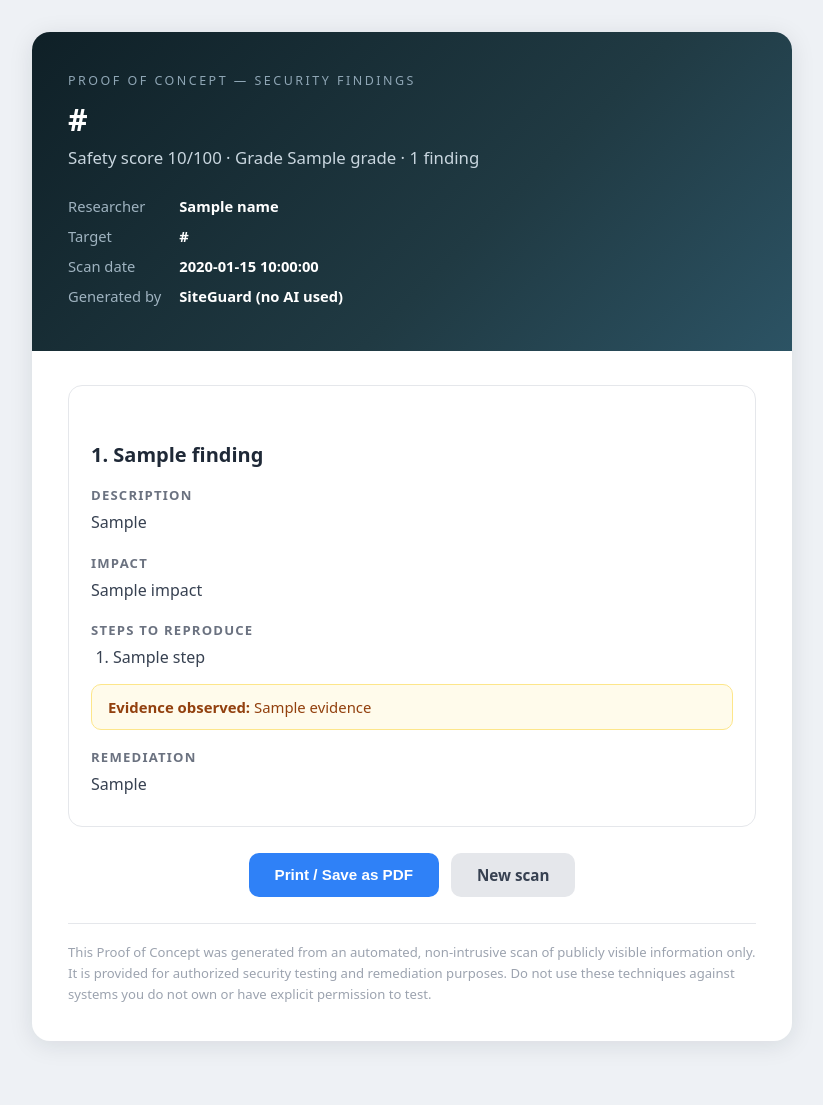
After one commit to xorudra/siteguard, a Flask app: template templates/poc.html in a window 1280 px wide. The commit adds this page. Shown: the whole page, without its empty margins (228-1051 px from the left). Run offline with Flask 3, Linux system fonts and the light colour scheme; the template is opened without the code that fills it: most values are stand-ins (such as "Sample title", 1, 10 or a date in 2020).

Commit message:
PoC feature: findings get stable keys + static PoC details; /poc route builds a personalized, no-AI PoC report from the visitor's name; report page has Generate PoC form; README roadmap (VAPT mode)

```diff
--- a/app.py
+++ b/app.py
@@ -1,6 +1,7 @@
 #!/usr/bin/env python3
 """SiteGuard web app — enter a URL, get a website security report."""
 import os
+import secrets
 import sys
 import time
 
@@ -16,6 +17,119 @@ SEV_LABEL = {"high": "Fix now", "medium": "Should fix",
              "low": "Nice to fix", "info": "Just so you know"}
 GRADE_COLOR = {"A": "#22a06b", "B": "#65a30d", "C": "#ca8a04",
                "D": "#ea580c", "F": "#dc2626"}
+
+# --- short-lived report store so /poc can rebuild a PoC without re-scanning ---
+REPORTS = {}
+REPORT_TTL = 3600
+
+
+def _store_report(report):
+    token = secrets.token_urlsafe(16)
+    now = time.time()
+    for k in [k for k, (ts, _) in REPORTS.items() if now - ts > REPORT_TTL]:
+        del REPORTS[k]
+    REPORTS[token] = (now, report)
+    return token
+
+
+# --- PoC details per finding key: impact, reproduction steps, observed evidence.
+# Pure static data — generating a PoC needs no AI and no tokens. TARGET in
+# repro steps is replaced with the scanned host.
+POC_DETAILS = {
+    "https": {
+        "impact": "Without HTTPS, everything visitors type — passwords, card "
+                  "numbers, messages — travels as readable text. Anyone on the "
+                  "same network (cafe WiFi, office network) can read or change it.",
+        "repro": ["Open https://TARGET in a browser — the connection fails or "
+                  "the address bar shows 'Not secure' instead of a padlock."],
+        "evidence": "The scanner could not establish an HTTPS connection to the site.",
+    },
+    "http-redirect": {
+        "impact": "Visitors who type the address without https:// land on an "
+                  "unprotected page. An attacker on the network can intercept "
+                  "that first request and steal logins (SSL stripping).",
+        "repro": ["Run: curl -sI http://TARGET",
+                  "A safe site answers 301/302 redirecting to https://. "
+                  "This one served a normal page over plain HTTP."],
+        "evidence": "A plain-HTTP request did not redirect to HTTPS.",
+    },
+    "hsts": {
+        "impact": "Without this rule, a first-time visitor can be silently "
+                  "downgraded to the insecure version of the site by an attacker "
+                  "on the network — even though HTTPS exists.",
+        "repro": ["Run: curl -sI https://TARGET | grep -i strict-transport-security",
+                  "No output means the header is missing."],
+        "evidence": "Response headers did not include Strict-Transport-Security.",
+    },
+    "clickjacking": {
+        "impact": "Other sites can embed this site invisibly in a frame and trick "
+                  "visitors into clicking buttons they cannot see (for example, "
+                  "'Delete account').",
+        "repro": ["Run: curl -sI https://TARGET | grep -iE 'x-frame-options|content-security-policy'",
+                  "No output means there is no framing protection.",
+                  "Demo: putting <iframe src='https://TARGET'></iframe> on any "
+                  "page loads this site inside it."],
+        "evidence": "The response had neither X-Frame-Options nor a "
+                    "Content-Security-Policy framing rule.",
+    },
+    "csp": {
+        "impact": "If an attacker ever manages to inject a script into a page "
+                  "(through a comment box, for example), nothing stops it from "
+                  "running and stealing visitor data.",
+        "repro": ["Run: curl -sI https://TARGET | grep -i content-security-policy",
+                  "No output means the header is missing."],
+        "evidence": "Response headers did not include Content-Security-Policy.",
+    },
+    "server-version": {
+        "impact": "The exact server version is public. Attackers search for known "
+                  "holes in that exact version instead of guessing.",
+        "repro": ["Run: curl -sI https://TARGET | grep -i '^server:'",
+                  "The version number is printed in the response."],
+        "evidence": "The Server response header exposed a version number.",
+    },
+    "x-powered-by": {
+        "impact": "Reveals the exact technology stack, giving attackers a head "
+                  "start on which exploits to try.",
+        "repro": ["Run: curl -sI https://TARGET | grep -i x-powered-by"],
+        "evidence": "The X-Powered-By header was present in the response.",
+    },
+    "cert-expired": {
+        "impact": "Browsers show a full-page security warning. Most visitors "
+                  "leave immediately and never come back.",
+        "repro": ["Run: echo | openssl s_client -connect TARGET:443 2>/dev/null "
+                  "| openssl x509 -noout -dates",
+                  "The 'notAfter' date is in the past."],
+        "evidence": "The TLS certificate's expiry date has passed.",
+    },
+    "cert-expiring": {
+        "impact": "When it lapses, browsers will block visitors with a security "
+                  "warning until it is renewed.",
+        "repro": ["Run: echo | openssl s_client -connect TARGET:443 2>/dev/null "
+                  "| openssl x509 -noout -dates",
+                  "The 'notAfter' date is within 30 days."],
+        "evidence": "The TLS certificate expires within 30 days.",
+    },
+    "git": {
+        "impact": "Anyone can download the site's private source code — often "
+                  "containing passwords and API keys developers left inside.",
+        "repro": ["Run: curl -s https://TARGET/.git/HEAD",
+                  "If it prints 'ref: refs/heads/...', the code folder is public."],
+        "evidence": "/.git/HEAD was publicly readable and contained a git ref.",
+    },
+    "env": {
+        "impact": "Database passwords, API keys and app secrets are readable by "
+                  "anyone — a full compromise of every connected service.",
+        "repro": ["Run: curl -s https://TARGET/.env",
+                  "If it prints values like DB_PASSWORD or SECRET, they are exposed."],
+        "evidence": "/.env was publicly readable and contained secret-looking values.",
+    },
+    "wp-login": {
+        "impact": "Not a vulnerability by itself — but it tells attackers exactly "
+                  "where to try stolen passwords and bot attacks.",
+        "repro": ["Open https://TARGET/wp-login.php in a browser — the login form loads."],
+        "evidence": "/wp-login.php returned HTTP 200.",
+    },
+}
 
 # --- simple in-memory rate limiting: 10 scans / hour per IP ---
 RATE_LIMIT = 10
@@ -88,7 +202,45 @@ def do_scan():
             error="Could not scan that site — check the address and try again.")
     return render_template("report.html", r=report,
                            sev_color=SEV_COLOR, sev_label=SEV_LABEL,
-                           grade_color=GRADE_COLOR[report["grade"]])
+                           grade_color=GRADE_COLOR[report["grade"]],
+                           poc_token=_store_report(report))
+
+
+@app.route("/poc", methods=["POST"])
+def make_poc():
+    token = request.form.get("token", "")
+    name = (request.form.get("name") or "").strip()[:80]
+    entry = REPORTS.get(token)
+
+    def _report_page(r, tok, poc_error=None):
+        return render_template("report.html", r=r,
+                               sev_color=SEV_COLOR, sev_label=SEV_LABEL,
+                               grade_color=GRADE_COLOR[r["grade"]],
+                               poc_token=tok, poc_error=poc_error)
+
+    if not entry:
+        return render_template(
+            "index.html",
+            error="That report expired — please scan the site again.")
+    _, report = entry
+    if not name:
+        return _report_page(report, token,
+                            "Please enter your name for the PoC report.")
+    if not report["findings"]:
+        return _report_page(report, token)
+
+    details = []
+    for f in report["findings"]:
+        d = POC_DETAILS.get(f.get("key", ""), {})
+        host = report["url"]
+        details.append({
+            "finding": f,
+            "impact": d.get("impact", ""),
+            "repro": [s.replace("TARGET", host) for s in d.get("repro", [])],
+            "evidence": d.get("evidence", ""),
+        })
+    return render_template("poc.html", r=report, name=name, details=details,
+                           sev_color=SEV_COLOR, sev_label=SEV_LABEL)
 
 
 if __name__ == "__main__":
--- /dev/null
+++ b/templates/poc.html
@@ -0,0 +1,104 @@
+<!doctype html>
+<html lang="en">
+<head>
+<meta charset="utf-8">
+<meta name="viewport" content="width=device-width, initial-scale=1">
+<title>Proof of Concept — {{ r.url }}</title>
+<style>
+  *{box-sizing:border-box}
+  body{margin:0;font-family:system-ui,-apple-system,"Segoe UI",Roboto,sans-serif;background:#eef1f5;color:#1f2937;padding:32px 16px 64px}
+  .wrap{max-width:760px;margin:0 auto}
+  .sheet{background:#fff;border-radius:18px;box-shadow:0 4px 24px rgba(15,32,39,.1);overflow:hidden}
+  .cover{background:linear-gradient(135deg,#0f2027,#203a43 60%,#2c5364);color:#fff;padding:40px 36px}
+  .cover .kicker{font-size:.78em;text-transform:uppercase;letter-spacing:2.5px;color:#8fa6b5;margin-bottom:10px}
+  .cover h1{margin:0 0 6px;font-size:1.9em}
+  .cover .target{font-size:1.05em;color:#c9d6df;word-break:break-all}
+  .cover table{margin-top:22px;border-collapse:collapse;font-size:.92em}
+  .cover td{padding:5px 18px 5px 0;color:#9fb3c0}
+  .cover td.v{color:#fff;font-weight:600}
+  .body{padding:12px 36px 36px}
+  .finding{border:1px solid #e5e7eb;border-radius:14px;padding:22px;margin:22px 0}
+  .finding h2{margin:8px 0 4px;font-size:1.25em}
+  .pill{display:inline-block;color:#fff;font-size:.78em;font-weight:600;padding:4px 12px;border-radius:20px;letter-spacing:.3px}
+  .finding h3{font-size:.82em;text-transform:uppercase;letter-spacing:1.2px;color:#6b7280;margin:18px 0 6px}
+  .finding p{margin:6px 0;line-height:1.6;color:#374151}
+  .finding ol{margin:6px 0;padding-left:22px;color:#374151}
+  .finding li{margin:6px 0;line-height:1.55}
+  code{background:#f3f4f6;border:1px solid #e5e7eb;border-radius:6px;padding:2px 7px;font-size:.88em;font-family:ui-monospace,SFMono-Regular,Menlo,monospace;word-break:break-all}
+  .evidence{background:#fffbeb;border:1px solid #fde68a;border-radius:10px;padding:12px 16px;margin-top:14px;font-size:.93em;color:#92400e}
+  .toolbar{display:flex;gap:12px;justify-content:center;margin:26px 0 6px}
+  .toolbar button,.toolbar a{padding:12px 26px;font-size:.95em;font-weight:600;border-radius:10px;cursor:pointer;text-decoration:none;border:0}
+  .toolbar .print{background:#2f81f7;color:#fff}
+  .toolbar .print:hover{background:#1f6feb}
+  .toolbar .back{background:#e5e7eb;color:#374151}
+  .disclaimer{margin:26px 0 0;font-size:.82em;color:#9ca3af;line-height:1.6;border-top:1px solid #e5e7eb;padding-top:18px}
+  @media print{
+    body{background:#fff;padding:0}
+    .toolbar{display:none}
+    .sheet{box-shadow:none;border-radius:0}
+    .finding{break-inside:avoid}
+  }
+  @media(max-width:560px){.cover,.body{padding-left:22px;padding-right:22px}}
+</style>
+</head>
+<body>
+<div class="wrap">
+  <div class="sheet">
+    <div class="cover">
+      <div class="kicker">Proof of Concept &mdash; Security Findings</div>
+      <h1>{{ r.url }}</h1>
+      <div class="target">Safety score {{ r.score }}/100 &middot; Grade {{ r.grade }} &middot; {{ details|length }} finding{{ 's' if details|length != 1 }}</div>
+      <table>
+        <tr><td>Researcher</td><td class="v">{{ name }}</td></tr>
+        <tr><td>Target</td><td class="v">{{ r.url }}</td></tr>
+        <tr><td>Scan date</td><td class="v">{{ r.scanned_at }}</td></tr>
+        <tr><td>Generated by</td><td class="v">SiteGuard (no AI used)</td></tr>
+      </table>
+    </div>
+    <div class="body">
+      {% for d in details %}
+      {% set f = d.finding %}
+      <div class="finding">
+        <span class="pill" style="background:{{ sev_color[f.severity] }}">{{ sev_label[f.severity] }} &middot; {{ f.severity|upper }}</span>
+        <h2>{{ loop.index }}. {{ f.title }}</h2>
+
+        <h3>Description</h3>
+        <p>{{ f.what_it_means }}</p>
+
+        {% if d.impact %}
+        <h3>Impact</h3>
+        <p>{{ d.impact }}</p>
+        {% endif %}
+
+        {% if d.repro %}
+        <h3>Steps to reproduce</h3>
+        <ol>
+          {% for step in d.repro %}
+          <li>{{ step }}</li>
+          {% endfor %}
+        </ol>
+        {% endif %}
+
+        {% if d.evidence %}
+        <div class="evidence"><b>Evidence observed:</b> {{ d.evidence }}</div>
+        {% endif %}
+
+        <h3>Remediation</h3>
+        <p>{{ f.how_to_fix }}</p>
+      </div>
+      {% endfor %}
+
+      <div class="toolbar">
+        <button class="print" id="printBtn">Print / Save as PDF</button>
+        <a class="back" href="/">New scan</a>
+      </div>
+
+      <p class="disclaimer">This Proof of Concept was generated from an automated, non-intrusive scan of publicly visible information only. It is provided for authorized security testing and remediation purposes. Do not use these techniques against systems you do not own or have explicit permission to test.</p>
+    </div>
+  </div>
+</div>
+<script>
+document.getElementById('printBtn').addEventListener('click', function () { window.print(); });
+</script>
+</body>
+</html>
```
Also changed, not shown: scanner.py (+14 -14 lines), templates/report.html (+23 -0 lines), README.md.
